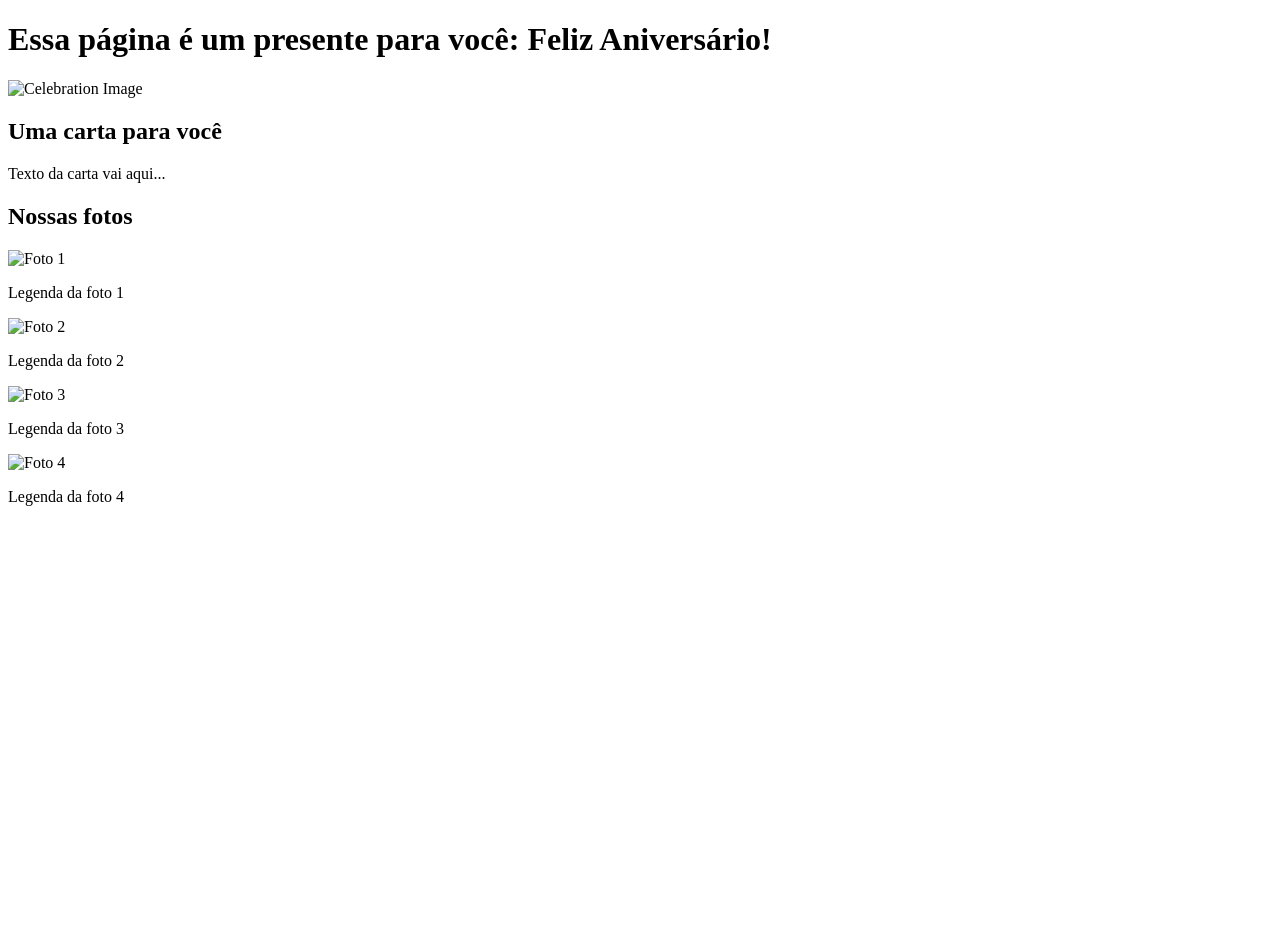
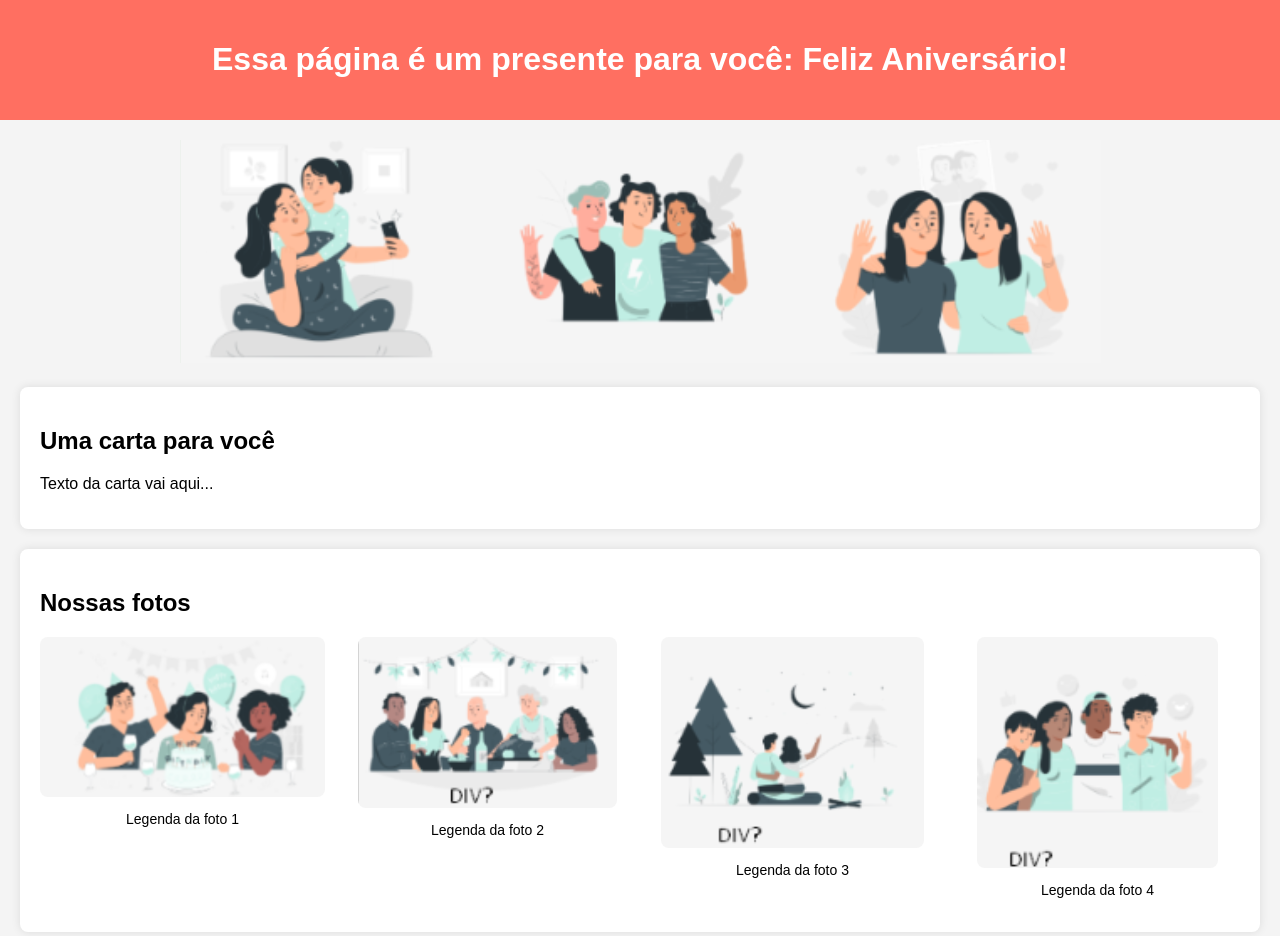
Before and after one commit to as7-hsware-engineer/cartao-presente, a plain HTML site: page index.html in a window 1280 px wide. Before the commit the page ends 800 px from the top, so only its background shows below. Drawn offline with Linux system fonts and the light colour scheme.

Commit message:
imagens adcionadas

```diff
--- a/index.html
+++ b/index.html
@@ -4,14 +4,14 @@
     <meta charset="UTF-8">
     <meta name="viewport" content="width=device-width, initial-scale=1.0">
     <title>Feliz Aniversário</title>
-    <link rel="stylesheet" href="styles.css">
+    <link rel="stylesheet" href="style.css">
 </head>
 <body>
     <header>
         <h1>Essa página é um presente para você: Feliz Aniversário!</h1>
     </header>
     <section class="celebration">
-        <img src="celebration.png" alt="Celebration Image">
+        <img src="5.png" alt="Celebration Image">
     </section>
     <section class="letter">
         <h2>Uma carta para você</h2>
@@ -21,19 +21,19 @@
         <h2>Nossas fotos</h2>
         <div class="photo-grid">
             <div class="photo">
-                <img src="photo1.jpg" alt="Foto 1">
+                <img src="1.png" alt="Foto 1">
                 <p>Legenda da foto 1</p>
             </div>
             <div class="photo">
-                <img src="photo2.jpg" alt="Foto 2">
+                <img src="2.png" alt="Foto 2">
                 <p>Legenda da foto 2</p>
             </div>
             <div class="photo">
-                <img src="photo3.jpg" alt="Foto 3">
+                <img src="3.png" alt="Foto 3">
                 <p>Legenda da foto 3</p>
             </div>
             <div class="photo">
-                <img src="photo4.jpg" alt="Foto 4">
+                <img src="4.png" alt="Foto 4">
                 <p>Legenda da foto 4</p>
             </div>
         </div>
```
Also changed, not shown: 1.png (added), 2.png (added), 3.png (added), 4.png (added), 5.png (added).
